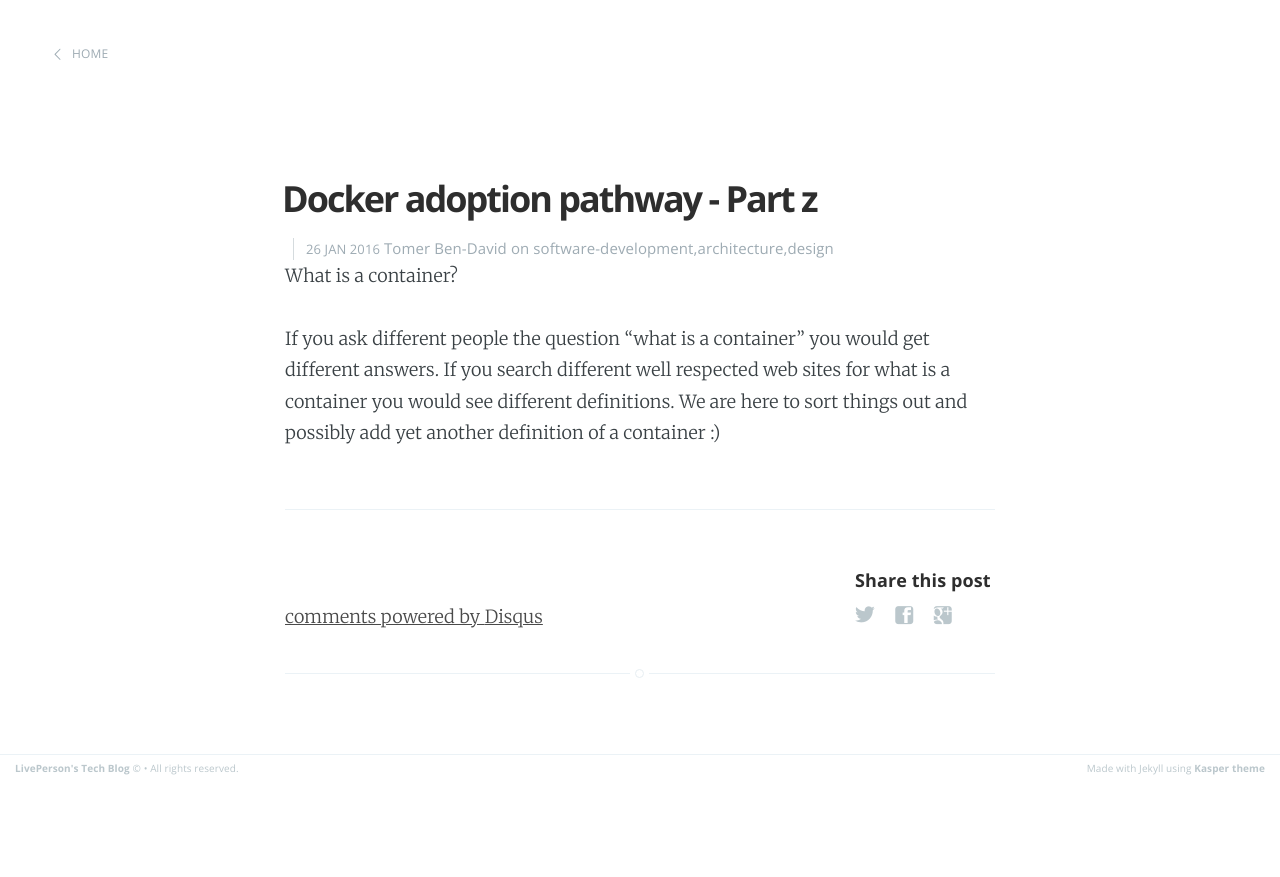
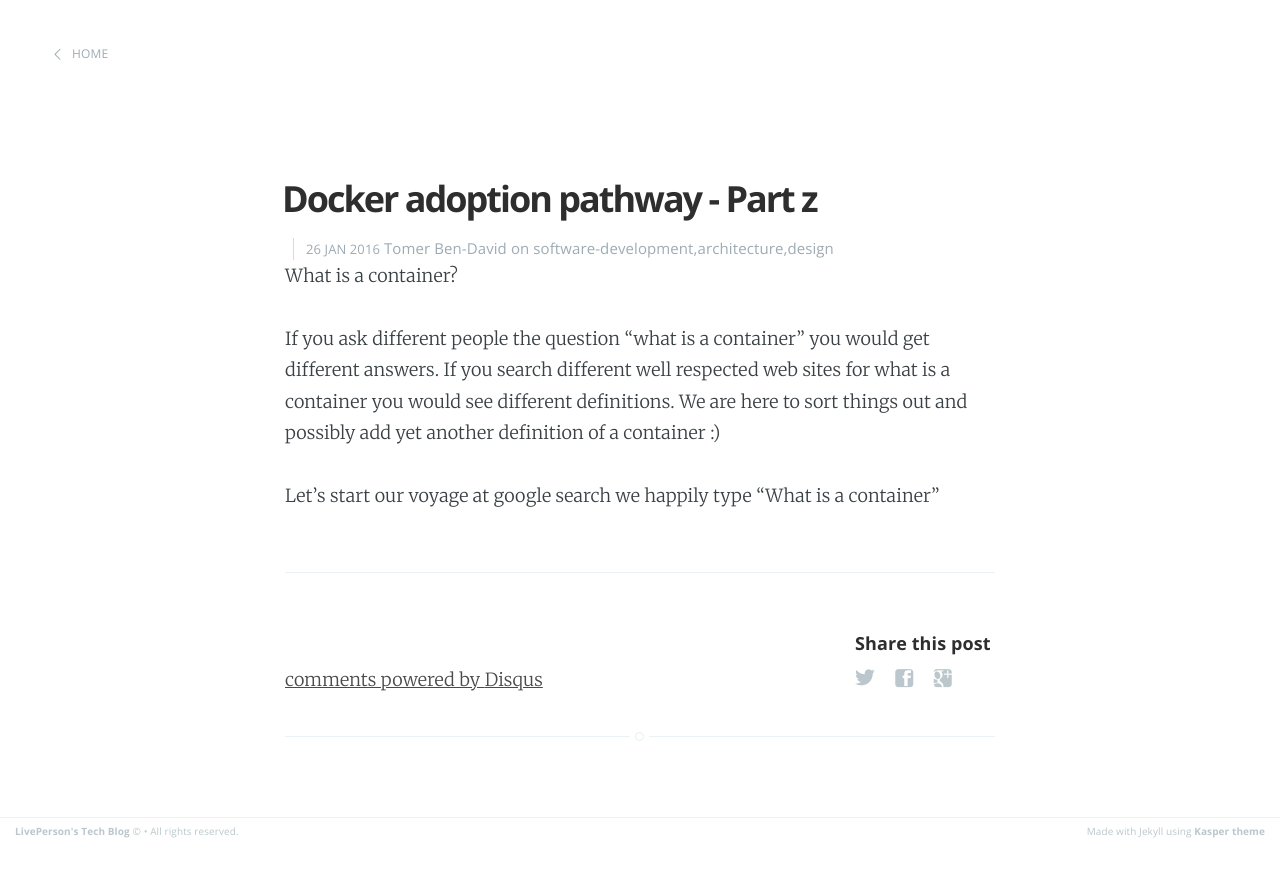
Before and after one commit to LivePersonInc/techblog, a Jekyll site: the page built from _posts/2016/2016-04-04-docker-adoption-pathway-partxx-what-is-a-container.md, in a window 1280 px wide. Shown: the top 877 px of the page. Built offline with Jekyll 4.4.1, drawn with Linux system fonts in a browser that asks for light colours; comment, search, counter and statistics services are not loaded.

Commit message:
+adding what is a container

```diff
--- a/_posts/2016/2016-04-04-docker-adoption-pathway-partxx-what-is-a-container.md
+++ b/_posts/2016/2016-04-04-docker-adoption-pathway-partxx-what-is-a-container.md
@@ -11,3 +11,5 @@ test1: 2
 What is a container?
 
 If you ask different people the question "what is a container" you would get different answers.  If you search different well respected web sites for what is a container you would see different definitions.  We are here to sort things out and possibly add yet another definition of a container :)
+
+Let's start our voyage at google search we happily type "What is a container"
```
